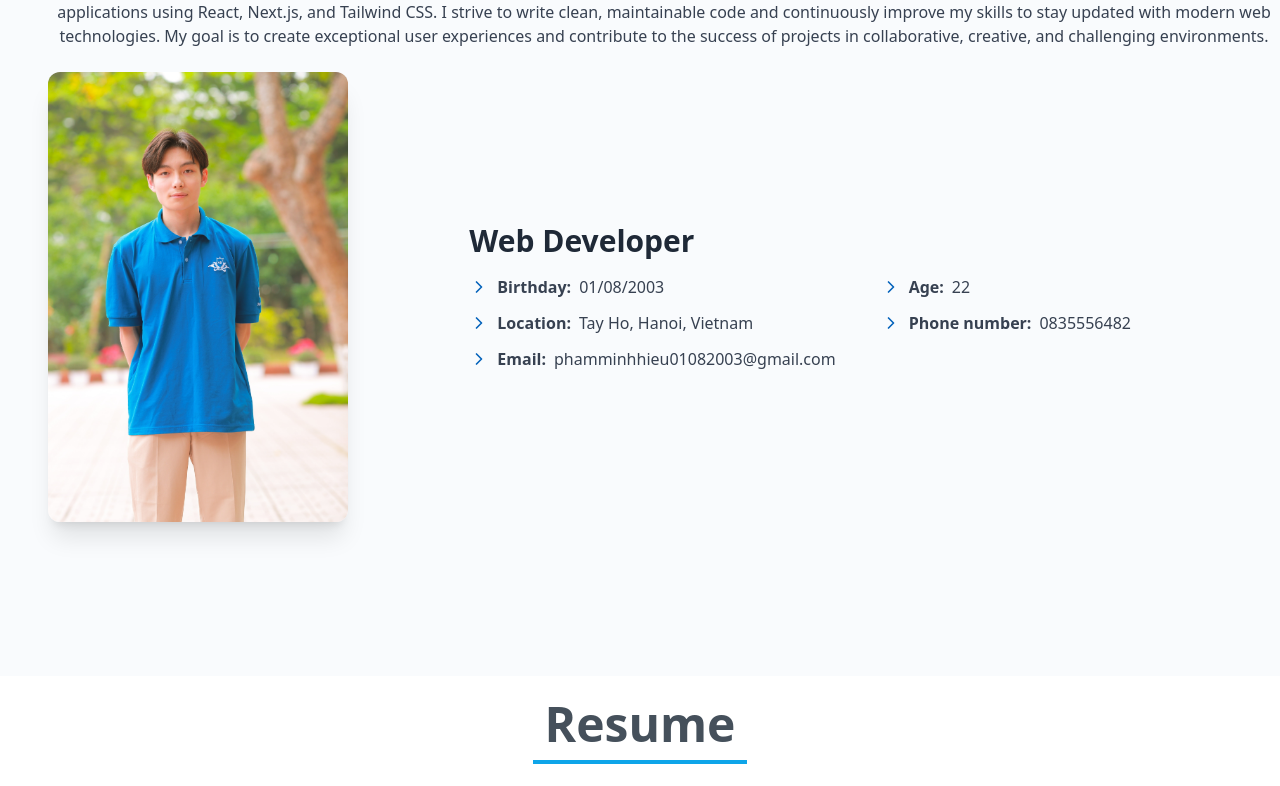
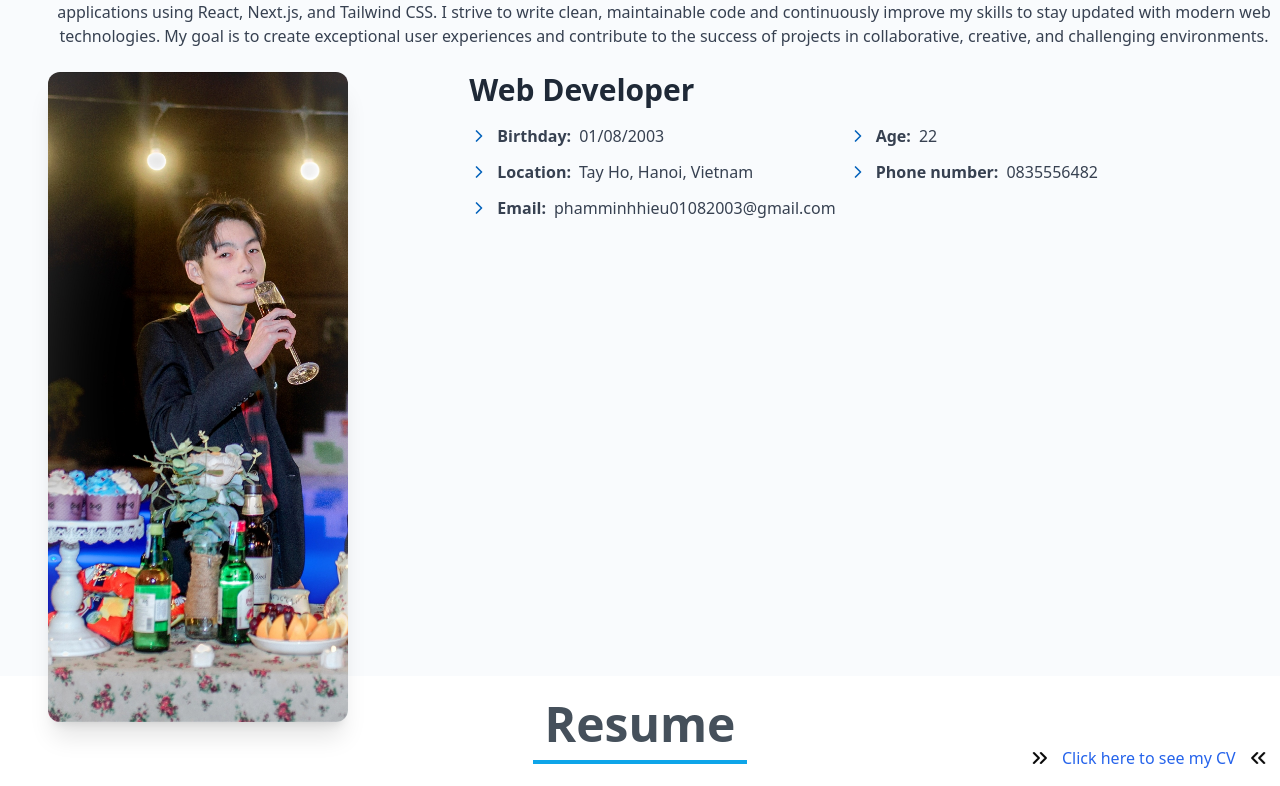
Before and after one commit to titbe/Portfolio, a Next.js app: page / in a window 1280 px wide. Shown: the part 924-1710 px from the top of the page. Built offline with nearby package versions, Linux system fonts and the light colour scheme.

Commit message:
[profile] implement pdf CV Modal & animate Modal

```diff
--- a/src/app/profile/page.tsx
+++ b/src/app/profile/page.tsx
@@ -1,17 +1,21 @@
+"use client";
+
 import Image from "next/image";
-import React from "react";
-import portraitPhoto from "../../../public/imgs/portrait-photo.jpg";
-import { ChevronRight } from "lucide-react";
+import React, { useState } from "react";
+import portraitPhoto from "../../../public/imgs/avaProfile.jpg";
+import { ChevronRight, ChevronsLeft, ChevronsRight } from "lucide-react";
 import { getAge } from "@/utils/common";
+import { PdfModal } from "@/components/PdfModal";
 
 const ProfilePage = () => {
+  const [isOpen, setIsOpen] = useState(false);
+
   return (
     <>
       <div className="absolute inset-0 bg-slate-100/40 z-0"></div>
 
       <div className="relative z-10 container mx-auto flex flex-col items-center gap-6 h-full pl-12">
         <h1 className="text-5xl font-bold text-[rgb(69,80,91)] border-b-4 border-sky-500 p-3 mt-12 md:mt-0">
-          {" "}
           Profile
         </h1>
         <p className="text-base text-gray-700 text-center w-full">
@@ -25,7 +29,7 @@ const ProfilePage = () => {
           environments.
         </p>
 
-        <div className="grid grid-cols-1 md:grid-cols-3 gap-8 w-full items-start md:items-center">
+        <div className="grid grid-cols-1 md:grid-cols-3 gap-8 w-full items-center md:items-start">
           <div className="flex justify-center md:justify-start">
             <Image
               src={portraitPhoto}
@@ -35,8 +39,7 @@ const ProfilePage = () => {
               className="object-cover rounded-xl shadow-xl"
             />
           </div>
-
-          <div className="md:col-span-2 flex flex-col text-left gap-4">
+          <div className="md:col-span-2 flex flex-col items-center md:items-start gap-4">
             <h2 className="text-3xl font-semibold text-gray-800">
               Web Developer
             </h2>
@@ -101,6 +104,23 @@ const ProfilePage = () => {
             </div>
           </div>
         </div>
+
+        <div className="flex gap-5 w-full items-center justify-center md:justify-end">
+          <ChevronsRight className="animate-move-right" />
+          <button
+            onClick={() => setIsOpen(true)}
+            className="animate-zoom transition-transform duration-500 text-blue-600"
+          >
+            Click here to see my CV
+          </button>
+          <ChevronsLeft className="animate-move-left" />
+        </div>
+
+        <PdfModal
+          isOpen={isOpen}
+          onClose={() => setIsOpen(false)}
+          fileUrl="/files/CV-PhamMinhHieu.pdf"
+        />
       </div>
     </>
   );
--- /dev/null
+++ b/src/components/PdfModal.tsx
@@ -0,0 +1,73 @@
+import React from "react";
+
+interface PdfModalProps {
+  isOpen: boolean;
+  onClose: () => void;
+  fileUrl: string;
+}
+
+export const PdfModal = ({
+  isOpen,
+  onClose,
+  fileUrl,
+}: PdfModalProps) => {
+  if (!isOpen) return null;
+
+  return (
+    <div
+      style={{
+        position: "fixed",
+        top: 0,
+        left: 0,
+        zIndex: 9999,
+        width: "100vw",
+        height: "100vh",
+        backgroundColor: "rgba(0,0,0,0.5)",
+        display: "flex",
+        alignItems: "center",
+        justifyContent: "center",
+      }}
+    >
+      <div
+        style={{
+          backgroundColor: "#fff",
+          width: "90%",
+          height: "90%",
+          borderRadius: "8px",
+          overflow: "hidden",
+          display: "flex",
+          flexDirection: "column",
+        }}
+      >
+        {/* PDF Viewer */}
+        <div style={{ flex: 1 }}>
+          <iframe
+            src={`${fileUrl}#toolbar=0`}
+            title="PDF Viewer"
+            width="100%"
+            height="100%"
+            style={{ border: "none" }}
+          />
+        </div>
+
+        {/* Footer Buttons */}
+        <div className="flex justify-between gap-4">
+          <button
+            onClick={onClose}
+            className="px-6 py-2 bg-[#F4F4F6] text-[#525866] hover:bg-[#e4e4e6] transition"
+          >
+            Cancel
+          </button>
+
+          <a
+            href={fileUrl}
+            download
+            className="px-6 py-2 bg-[#2A81D0] text-white hover:bg-[#1f6bb5] transition"
+          >
+            Download
+          </a>
+        </div>
+      </div>
+    </div>
+  );
+};
--- a/tailwind.config.js
+++ b/tailwind.config.js
@@ -18,6 +18,23 @@ module.exports = {
           "0%, 100%": { opacity: 1 },
           "50%": { opacity: 0 },
         },
+        "move-left": {
+          "0%, 100%": { transform: "translateX(-10px)" },
+          "50%": { transform: "translateX(0)" },
+        },
+        "move-right": {
+          "0%, 100%": { transform: "translateX(10px)" },
+          "50%": { transform: "translateX(0)" },
+        },
+        zoom: {
+          "0%, 100%": { transform: "scale(1)" },
+          "50%": { transform: "scale(1.1)" },
+        },
+      },
+      animation: {
+        "move-left": "move-left 1s infinite ease-in-out",
+        "move-right": "move-right 1s infinite ease-in-out",
+        zoom: "zoom 1s ease-in-out infinite",
       },
     },
   },
```
Also changed, not shown: public/imgs/avaProfile.jpg (added), 1 other file (tests, documents, lock files or other folders).
